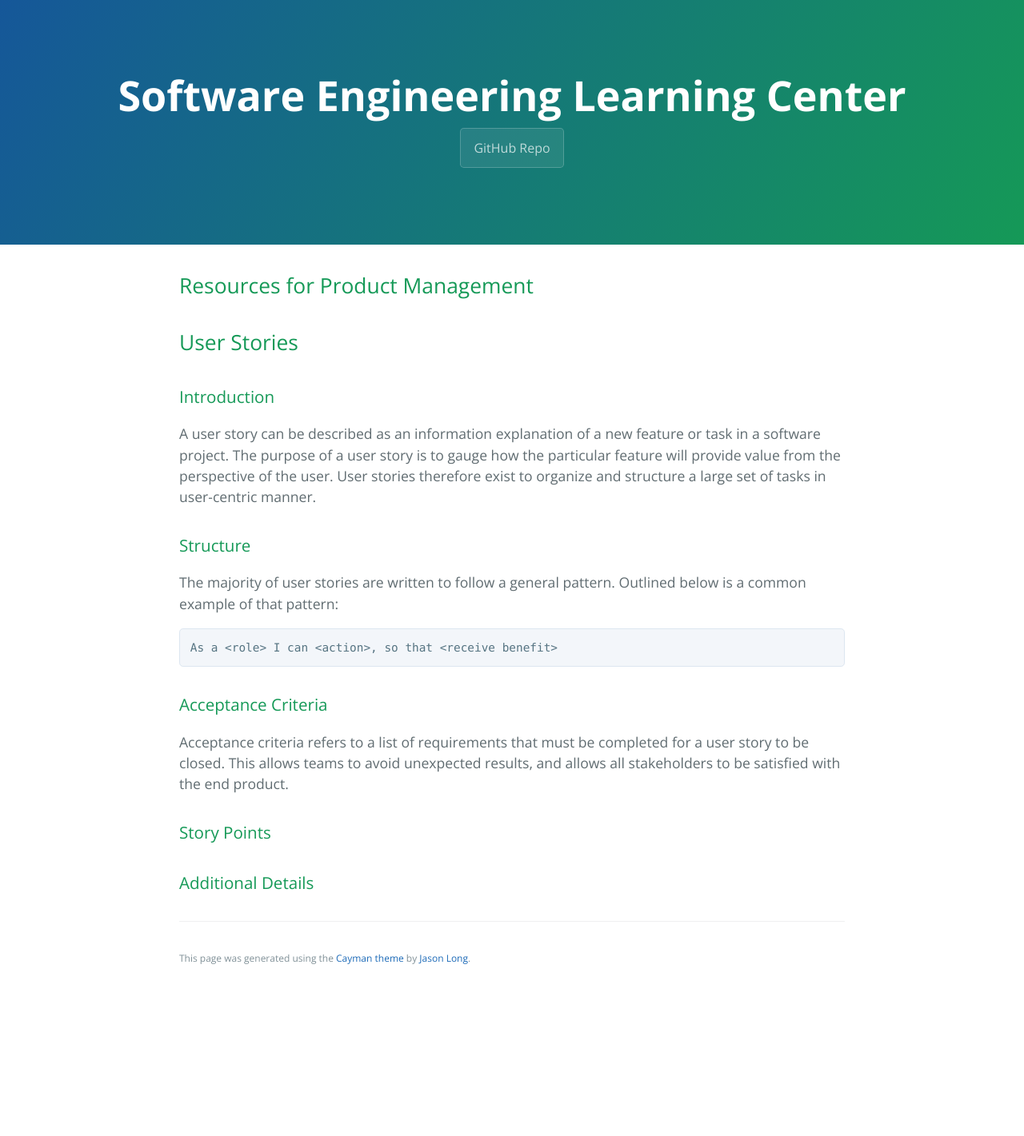
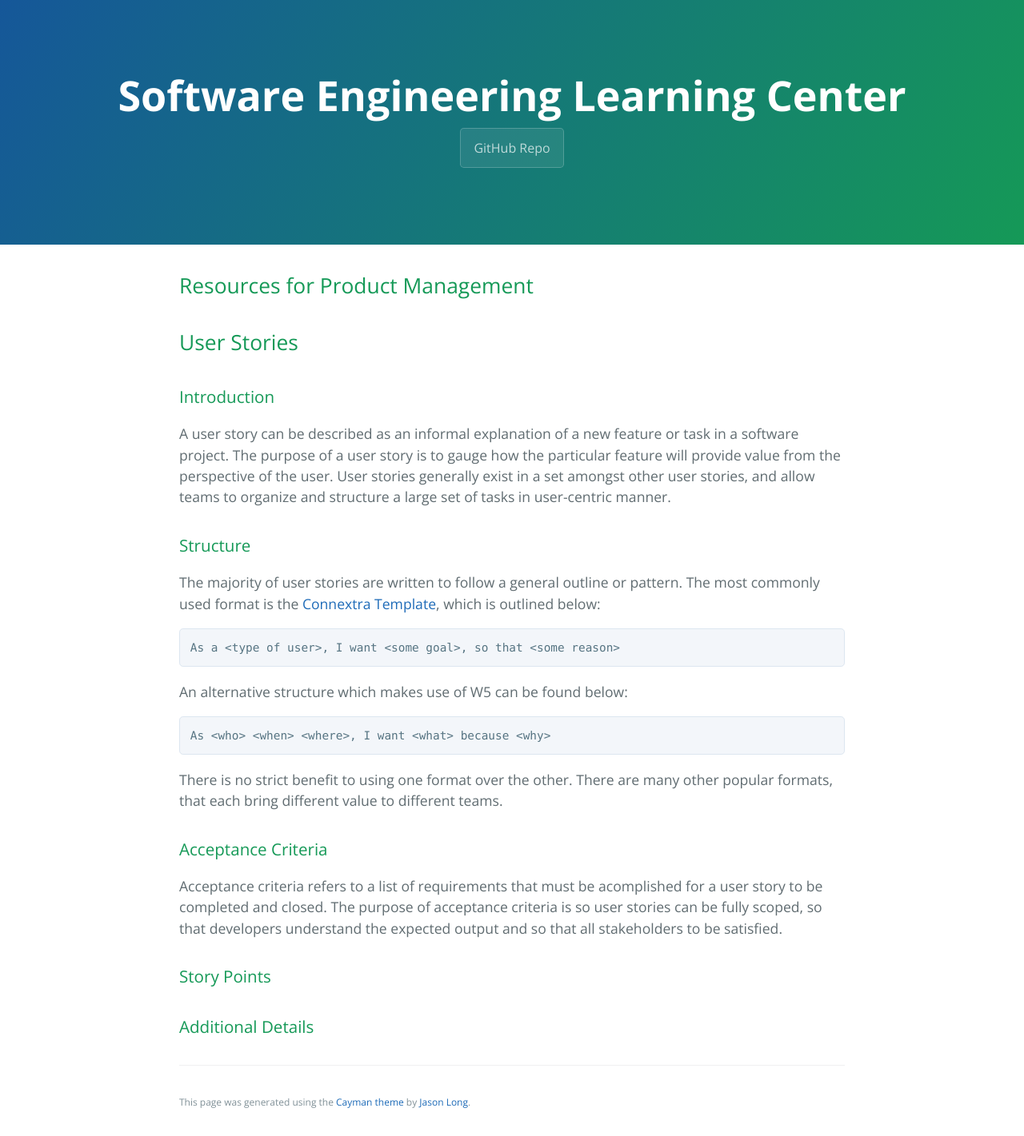
Before and after one commit to learning-software-engineering/learning-software-engineering.github.io, a Jekyll site: the page built from Topics/Product_Management.md, in a window 1280 px wide. Shown: the whole page at 80% size. Built offline with Jekyll 4.4.1, drawn with Linux system fonts in a browser that asks for light colours; our own code applies the rules of GitHub Pages for plain Markdown files; before the commit the page ends 1241 px from its top, so only the background shows below that.

Commit message:
Added another example to the "Structure" section

````diff
--- a/Topics/Product_Management.md
+++ b/Topics/Product_Management.md
@@ -3,20 +3,23 @@
 ## User Stories
 
 ### Introduction
-A user story can be described as an information explanation of a new feature or task in a software project. The purpose of a user story is to gauge how the particular feature will provide value from the perspective of the user. User stories therefore exist to organize and structure a large set of tasks in user-centric manner.
-
-<!-- User stories generally exist in collections, and create the foundation of larger frameworks (such as epics, initiatives or MVPs).  -->
+A user story can be described as an informal explanation of a new feature or task in a software project. The purpose of a user story is to gauge how the particular feature will provide value from the perspective of the user. User stories generally exist in a set amongst other user stories, and allow teams to organize and structure a large set of tasks in user-centric manner.
 
 ### Structure
 
-The majority of user stories are written to follow a general pattern. Outlined below is a common example of that pattern:
+The majority of user stories are written to follow a general outline or pattern. The most commonly used format is the [Connextra Template](https://www.mountaingoatsoftware.com/agile/user-stories), which is outlined below:
 ```
-As a <role> I can <action>, so that <receive benefit>
+As a <type of user>, I want <some goal>, so that <some reason>
 ```
+An alternative structure which makes use of W5 can be found below:
+```
+As <who> <when> <where>, I want <what> because <why>
+```
+There is no strict benefit to using one format over the other. There are many other popular formats, that each bring different value to different teams.
 
 ### Acceptance Criteria
 
-Acceptance criteria refers to a list of requirements that must be completed for a user story to be closed. This allows teams to avoid unexpected results, and allows all stakeholders to be satisfied with the end product.
+Acceptance criteria refers to a list of requirements that must be acomplished for a user story to be completed and closed. The purpose of acceptance criteria is so user stories can be fully scoped, so that developers understand the expected output and so that all stakeholders to be satisfied.
 
 ### Story Points
 
````
